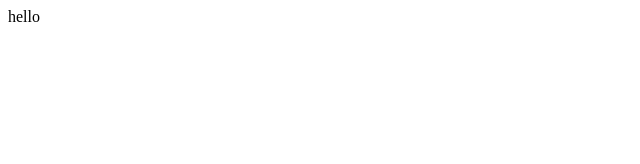
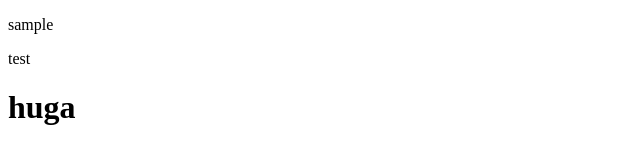
Before and after one commit to Islands5/techacademy, a plain HTML site: page index.html in a window 1280 px wide. Shown: the whole page, without its empty margins (0-640 px from the left). Drawn offline with Linux system fonts and the light colour scheme.

Commit message:
change contents

```diff
--- a/index.html
+++ b/index.html
@@ -5,6 +5,8 @@
 	<title></title>
 </head>
 <body>
-	hello
+	<p>sample</p>
+	<span>test</span>
+	<h1>huga</h1>
 </body>
 </html>
```
